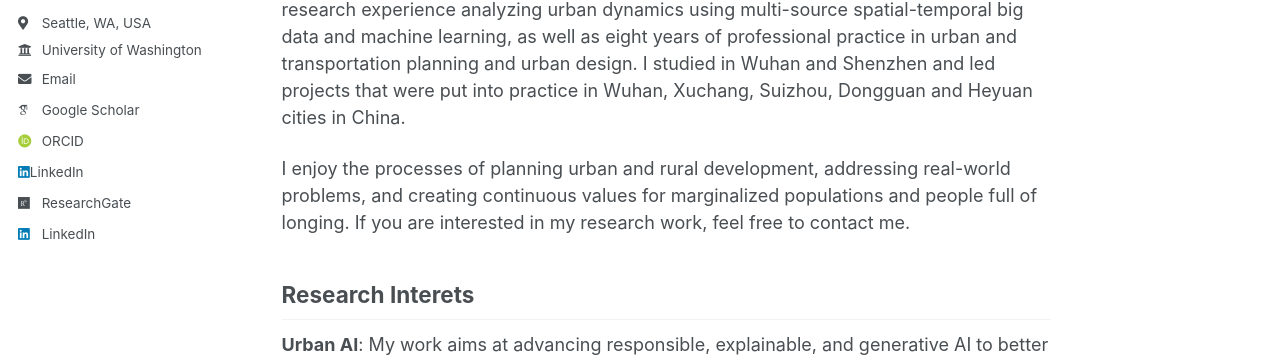
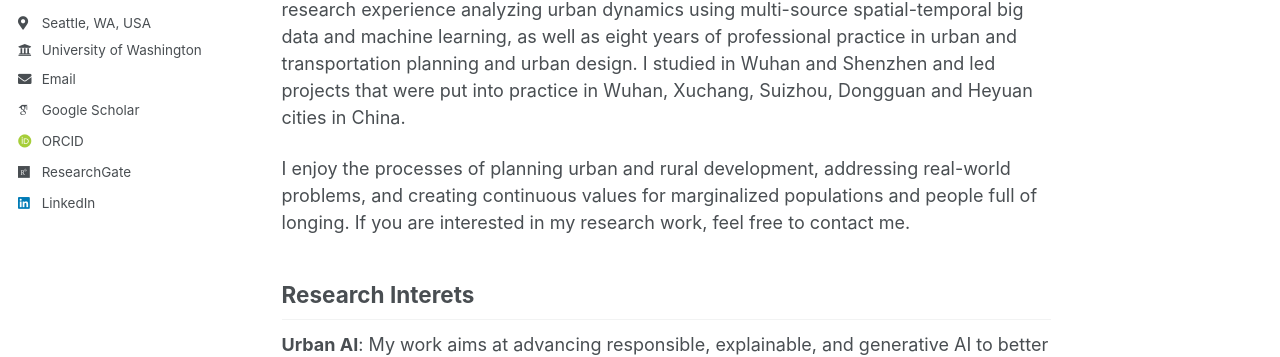
Before and after one commit to ChanglongLing/changlongling.github.io, a Jekyll site: the page built from _pages/about.md, in a window 1280 px wide. Shown: the part 383-740 px from the top of the page. Built offline with Jekyll 4.4.1, drawn with Linux system fonts in a browser that asks for light colours; some web fonts are replaced.

Commit message:
Update author-profile.html

```diff
--- a/_includes/author-profile.html
+++ b/_includes/author-profile.html
@@ -58,9 +58,6 @@
       {% endif %}
       {% if author.pubmed %}
         <li><a href="{{ author.pubmed }}"><i class="ai ai-pubmed ai-fw icon-pad-right"></i>PubMed</a></li>
-      {% endif %}
-      {% if author.linkedin %}
-        <li><a href="{{ author.linkedin }}"target="_blank"><i class="fab fa-linkedin" aria-hidden="true"></i>LinkedIn</a></li>
       {% endif %}
       {% if author.researchgate %}
         <li><a href="{{ author.researchgate }}"><i class="fab fa-fw fa-researchgate icon-pad-right" aria-hidden="true"></i>ResearchGate</a></li>
```
